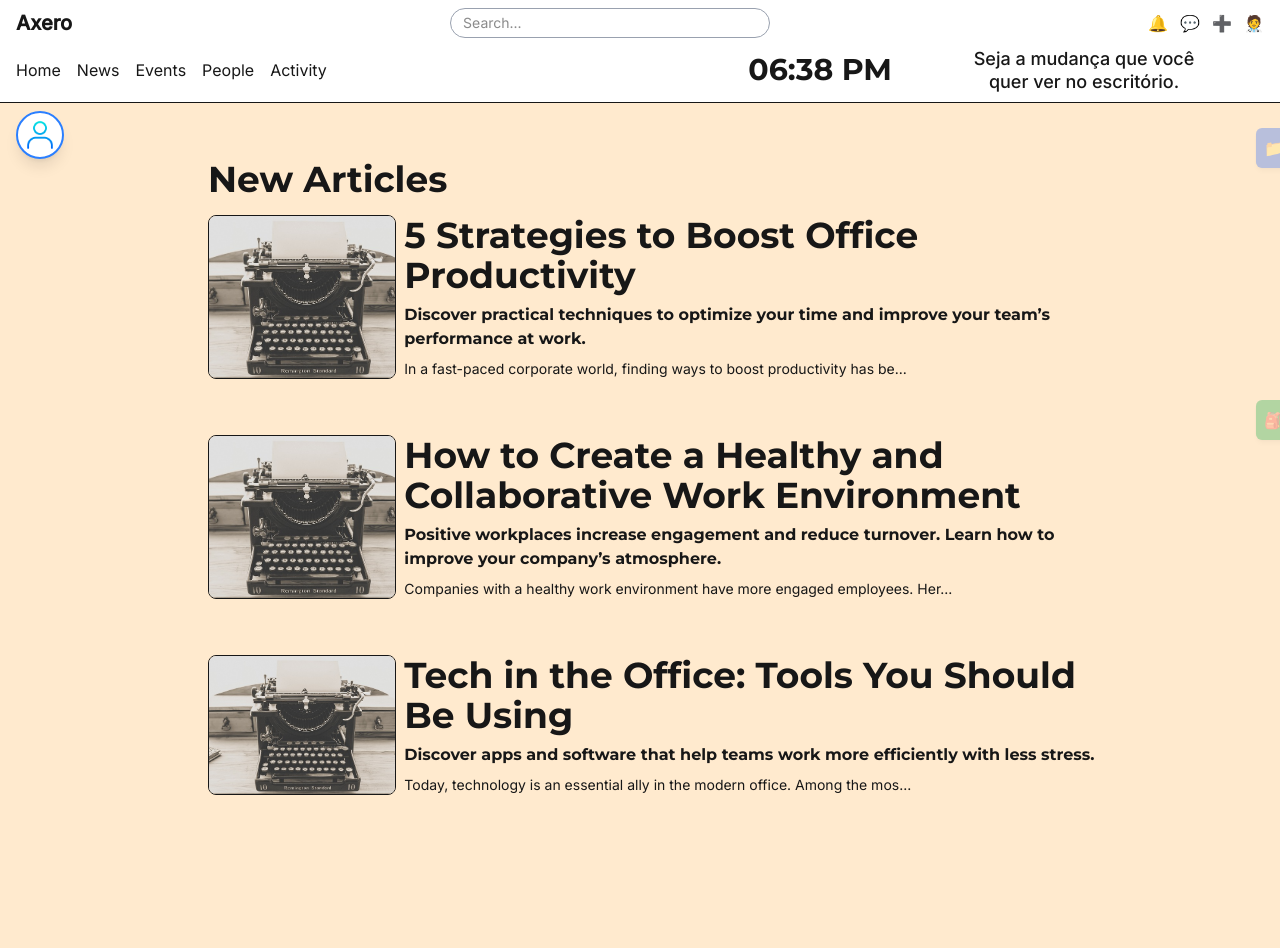
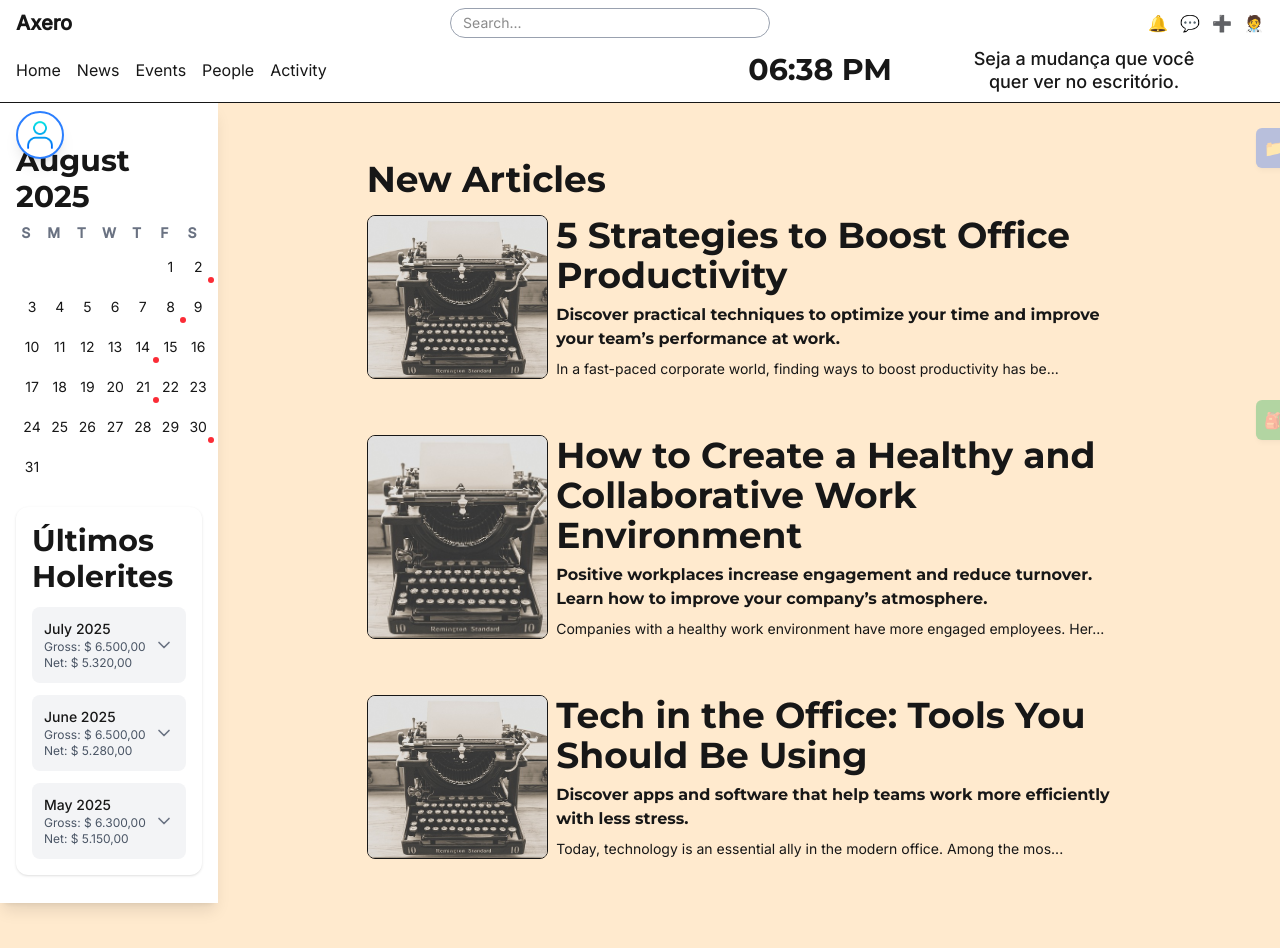
Before and after one commit to kailera/office-space, a Next.js app: page / in a window 1280 px wide. Shown: the top 948 px of the page. Before the commit the page ends 891 px from the top, so only its background shows below. Built offline with nearby package versions, Linux system fonts and the light colour scheme.

Commit message:
agenda: create agenda and payroll asides

```diff
--- a/app/page.tsx
+++ b/app/page.tsx
@@ -1,3 +1,4 @@
+import ContainerAside from "@/components/layout/container-aside";
 import ContainerBlock from "@/components/layout/container-block";
 import FloatingContainer from "@/components/layout/floating-container";
 import FloatingPanelProject from "@/components/layout/floating-panel-project";
@@ -11,15 +12,18 @@ import { projects } from "@/res/projects";
 export default function Page() {
   return (
     <div>
+      <Header />
+      <div className="flex w-full">
+        <ContainerAside/>
         <main className="w-full">
-        <Header />
           <FloatingContainer />
           <FloatingPanelProject projects={projects} />
           <FloatingQuickAccessPanel apps={quickApps} />
           <ContainerBlock>
-          <BlogContent title="New Articles"articles={blogPosts} />
+            <BlogContent title="New Articles" articles={blogPosts} />
           </ContainerBlock>
         </main>
       </div>
+    </div>
   );
 }
--- /dev/null
+++ b/components/layout/container-aside.tsx
@@ -0,0 +1,45 @@
+'use client';
+import { payrolls } from '@/res/payrolls';
+import { Menu, X } from 'lucide-react';
+import { useState } from 'react';
+import CalendarAgenda from '../ui/agenda';
+import PayrollList from '../ui/payrolls-content';
+
+export default function ResponsiveAside() {
+  const [open, setOpen] = useState(false);
+
+  return (
+    <>
+      {/* Botão de abrir no mobile */}
+      <button
+        onClick={() => setOpen(true)}
+        className="lg:hidden fixed top-4 left-4 z-50 bg-blue-600 text-white p-2 rounded-md shadow"
+      >
+        <Menu className="w-5 h-5" />
+      </button>
+
+      {/* Painel responsivo */}
+      <aside
+        className={`fixed top-0 left-0 h-screen w-64 bg-white dark:bg-zinc-900 shadow-lg transform transition-transform duration-300 z-40 ${
+          open ? 'translate-x-0' : '-translate-x-full'
+        } lg:static lg:translate-x-0 lg:block p-4`}
+      >
+        {/* Fechar no mobile */}
+        <div className="flex justify-between items-center mb-4 lg:hidden">
+          <span className="font-semibold text-lg">Menu</span>
+          <button onClick={() => setOpen(false)}>
+            <X className="w-5 h-5 text-red-500" />
+          </button>
+        </div>
+
+        {/* Conteúdo do aside */}
+
+
+        <div className="mt-6">
+          <CalendarAgenda />
+          <PayrollList payrolls={payrolls}/>
+        </div>
+      </aside>
+    </>
+  );
+}
--- a/components/layout/floating-container.tsx
+++ b/components/layout/floating-container.tsx
@@ -21,7 +21,7 @@ export default function FloatingContainer(){
     return (
         <FloatingPanel position="left">
 
-            <div className="relative mt-2 flex flex-col items-start space-y-2">
+            <div className="relative mt-2 flex flex-col items-start space-y-2 ">
 
 
             <FloatingChatLauncher onClick={()=>{
--- /dev/null
+++ b/components/ui/agenda.tsx
@@ -0,0 +1,52 @@
+'use client';
+import clsx from 'clsx';
+import { useState } from 'react';
+
+const daysInAugust = Array.from({ length: 31 }, (_, i) => i + 1);
+
+const events = [2, 8, 14, 21, 30]; // dias com eventos
+
+export default function CalendarAgenda() {
+  const [selected, setSelected] = useState<number | null>(null);
+
+  return (
+    <div className="text-sm">
+      <h2 className="text-lg font-semibold mb-2">August 2025</h2>
+      <div className="grid grid-cols-7 gap-2 text-center">
+        {['S', 'M', 'T', 'W', 'T', 'F', 'S'].map((day) => (
+          <div key={day} className="font-semibold text-gray-500 dark:text-gray-400">
+            {day}
+          </div>
+        ))}
+
+        {Array(5).fill(null).map((_, i) => (
+          <div key={`empty-${i}`} />
+        ))}
+
+        {daysInAugust.map((day) => {
+          const isEvent = events.includes(day);
+          const isSelected = selected === day;
+
+          return (
+            <button
+              key={day}
+              onClick={() => setSelected(day)}
+              className={clsx(
+                'w-8 h-8 rounded-full flex items-center justify-center text-sm transition',
+                isSelected
+                  ? 'bg-blue-500 text-white'
+                  : 'hover:bg-blue-100 dark:hover:bg-zinc-700',
+                isEvent && !isSelected && 'relative'
+              )}
+            >
+              {day}
+              {isEvent && !isSelected && (
+                <span className="absolute bottom-0 right-0 w-1.5 h-1.5 bg-red-500 rounded-full" />
+              )}
+            </button>
+          );
+        })}
+      </div>
+    </div>
+  );
+}
--- a/components/ui/blog-content.tsx
+++ b/components/ui/blog-content.tsx
@@ -16,7 +16,7 @@ interface IBlogContent {
 export default function BlogContent({ title, articles }: IBlogContent) {
   const displayFractionText = (fraction: string) => fraction.slice(0, 75);
   return (
-    <div className="w-3/4  flex flex-col justify-center md:justify-start pl-2 md:pl-[40px]">
+    <div className="w-3/4  flex flex-col justify-center md:justify-start pl-2 md:pl-[20]">
         <h1 className="m-2">{title}</h1>
       {articles.map((article, i) => (
         <div key={i}>
--- /dev/null
+++ b/components/ui/payrolls-content.tsx
@@ -0,0 +1,42 @@
+// components/PayrollList.tsx
+import { ChevronDown } from "lucide-react";
+
+interface Payroll {
+  id: string;
+  month: string;
+  gross: string;
+  net: string;
+}
+
+interface IPayrollList{
+    payrolls:Payroll[]
+}
+
+export default function PayrollList({payrolls}:IPayrollList) {
+  return (
+    <div className="mt-6 bg-white dark:bg-zinc-800 rounded-xl shadow p-4">
+      <h2 className="text-lg font-semibold mb-3">Últimos Holerites</h2>
+      <ul className="space-y-3">
+        {payrolls.map((p) => (
+          <li
+            key={p.id}
+            className="flex items-center justify-between bg-gray-100 dark:bg-zinc-700 p-3 rounded-lg"
+          >
+            <div className="flex flex-col text-sm">
+              <span className="font-medium">{p.month}</span>
+              <span className="text-xs text-gray-600 dark:text-gray-300">
+                Gross: {p.gross}
+              </span>
+              <span className="text-xs text-gray-600 dark:text-gray-300">
+                Net: {p.net}
+              </span>
+            </div>
+            <button className="text-gray-500 hover:text-blue-600 transition">
+              <ChevronDown size={20} />
+            </button>
+          </li>
+        ))}
+      </ul>
+    </div>
+  );
+}
--- a/package.json
+++ b/package.json
@@ -9,6 +9,7 @@
     "lint": "next lint"
   },
   "dependencies": {
+    "clsx": "^2.1.1",
     "lucide-react": "^0.525.0",
     "next": "15.4.3",
     "react": "19.1.0",
--- /dev/null
+++ b/res/payrolls.ts
@@ -0,0 +1,5 @@
+export const payrolls = [
+  { id: "1", month: "July 2025", gross: "$ 6.500,00", net: "$ 5.320,00" },
+  { id: "2", month: "June 2025", gross: "$ 6.500,00", net: "$ 5.280,00" },
+  { id: "3", month: "May 2025", gross: "$ 6.300,00", net: "$ 5.150,00" },
+];
```
Also changed, not shown: 1 other file (tests, documents, lock files or other folders). Lines whose indentation alone changed are shown as unchanged.
